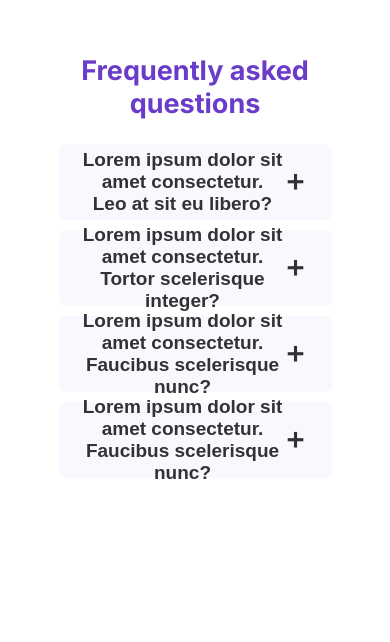
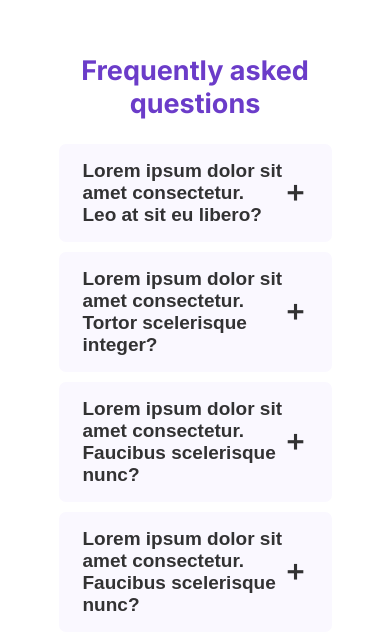
Before and after one commit to SakunikaMuthuni/AT_Digital, a plain HTML site: page index.html in a window 390 px wide. Shown: the part 2728-3370 px from the top of the page. Before the commit the page ends 3216 px from the top, so only its background shows below. Drawn offline with nearby package versions, Linux system fonts and the light colour scheme.

Commit message:
features section accordion changes

```diff
--- a/styles.css
+++ b/styles.css
@@ -214,6 +214,7 @@ ul{
     align-items: center;
     font-weight: bold;
     border-radius: 7px;
+    text-align: left;
 }
 
 .accordion i {
@@ -383,6 +384,14 @@ ul{
     .alignment{
         padding: 0;
     }
+
+    .accordion {
+        height: auto;
+    }
+
+    .pannel {
+        height: auto;
+    }
 }
 
 @media screen and (max-width: 630px){
```
